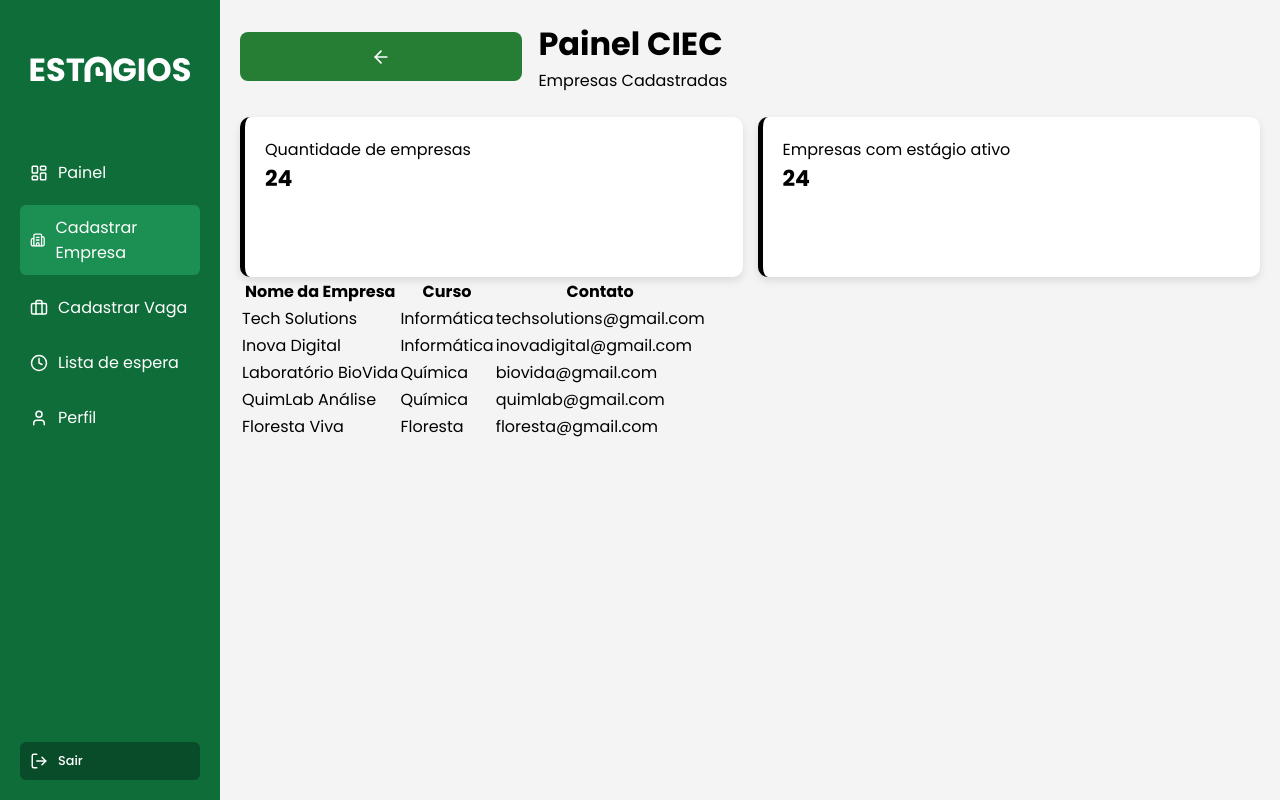
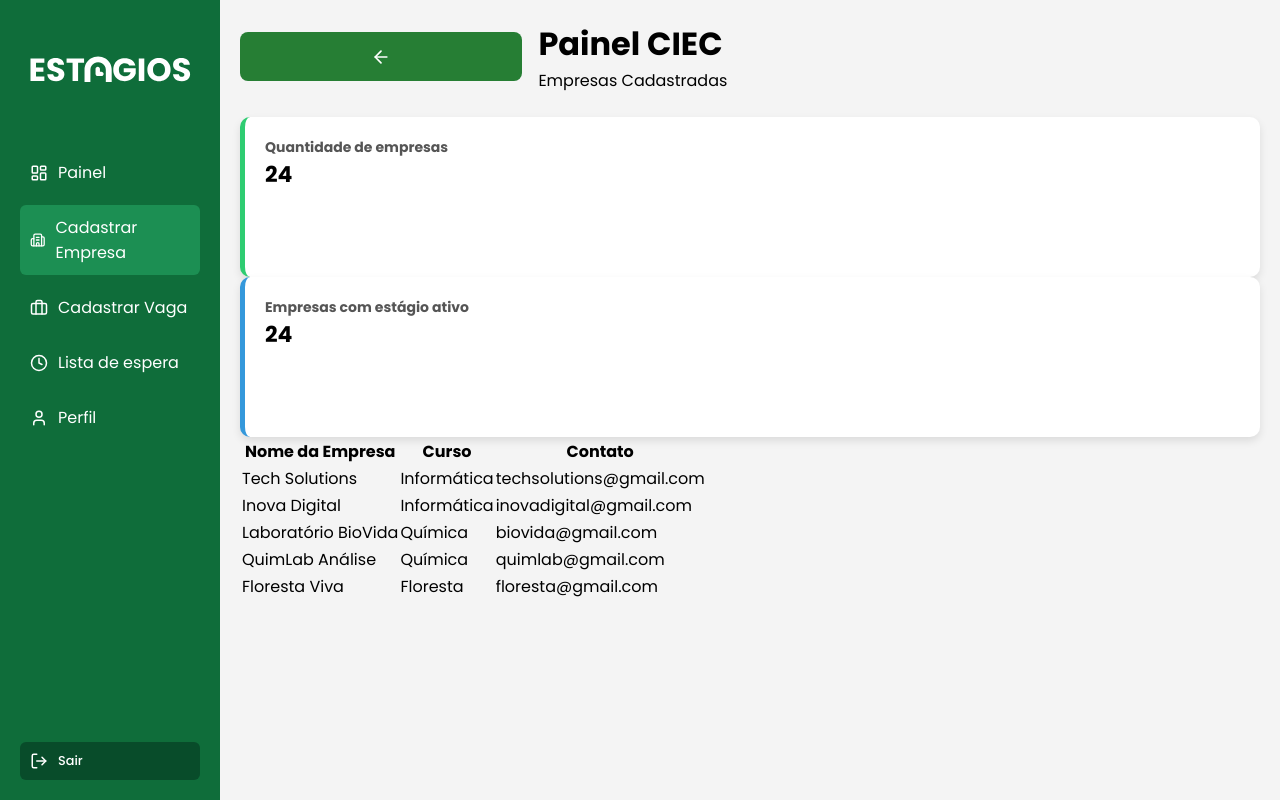
Before and after one commit to ladesa-ro/interns-webapp, a React (Vite) app: page /empresa in a window 1280 px wide. Built offline with nearby package versions, Linux system fonts and the light colour scheme; sample sign-in values are in the browser's storage.

Commit message:
feat: adding component cards in empresaScreen  :sparkles:

```diff
--- a/src/components/pages_Components/Cards.jsx
+++ b/src/components/global_Components/Cards.jsx
@@ -13,7 +13,7 @@ export default function Cards({
       onClick={onClick}
       style={{ cursor: onClick ? "pointer" : "default" }}
     >
-      <Icon className="icon-card" />
+      {Icon && <Icon className="icon-card" />}
 
       <h3>{titulo}</h3>
 
--- a/src/pages/dashboard/Painel.jsx
+++ b/src/pages/dashboard/Painel.jsx
@@ -7,7 +7,7 @@ import {
 } from "lucide-react";
 import "../../styles/global.css";
 import { useNavigate } from "react-router-dom";
-import Cards from "../../components/pages_Components/cards";
+import Cards from "../../components/global_Components/cards";
 
 export default function Painel() {
   const navigate = useNavigate();
--- a/src/pages/empresas/Empresa.jsx
+++ b/src/pages/empresas/Empresa.jsx
@@ -1,15 +1,17 @@
-import "./empresas.css";
+import styles from "./empresas.module.css";
 import { ArrowLeft } from "lucide-react";
 import { useNavigate } from "react-router-dom";
+
+import Cards from "../../components/global_Components/cards";
 
 export default function Empresas() {
   const navigate = useNavigate();
 
   return (
-    <div className="layout">
-      <main className="empresas-container">
-        <div className="topo">
-          <button className="voltar" onClick={() => navigate("/")}>
+    <div className={styles.layout}>
+      <main className={styles.empresasContainer}>
+        <div className={styles.topo}>
+          <button className={styles.voltar} onClick={() => navigate("/")}>
             <ArrowLeft size={20} />
           </button>
 
@@ -19,19 +21,20 @@ export default function Empresas() {
           </div>
         </div>
 
-        <div className="cards">
-          <div className="card">
-            <p>Quantidade de empresas</p>
-            <span>24</span>
-          </div>
-
-          <div className="card">
-            <p>Empresas com estágio ativo</p>
-            <span>24</span>
-          </div>
+        <div className={styles.cards}>
+         <Cards
+            titulo="Quantidade de empresas"
+            valor="24"
+            cor="green"
+          />
+          <Cards
+          titulo="Empresas com estágio ativo"
+          valor="24"
+          cor="blue"
+          />
         </div>
 
-        <div className="tabela-box">
+        <div className={styles.tabelaBox}>
           <table>
             <thead>
               <tr>
--- a/src/pages/empresas/EmpresaCadastra.jsx
+++ /dev/null
@@ -1,3 +0,0 @@
-export default function EmpresaCadastra() {
-  return <h1>Cadastrar Empresa</h1>;
-}
--- a/src/pages/empresas/empresas.css
+++ b/src/pages/empresas/empresas.module.css
@@ -2,7 +2,7 @@
   display: flex;
 }
 
-.empresas-container {
+.empresasContainer {
   width: 100%;
 }
 
@@ -19,6 +19,6 @@
   justify-content: center;
 }
 
-.tabela-box {
+.tabelaBox {
   overflow: auto;
 }
```
